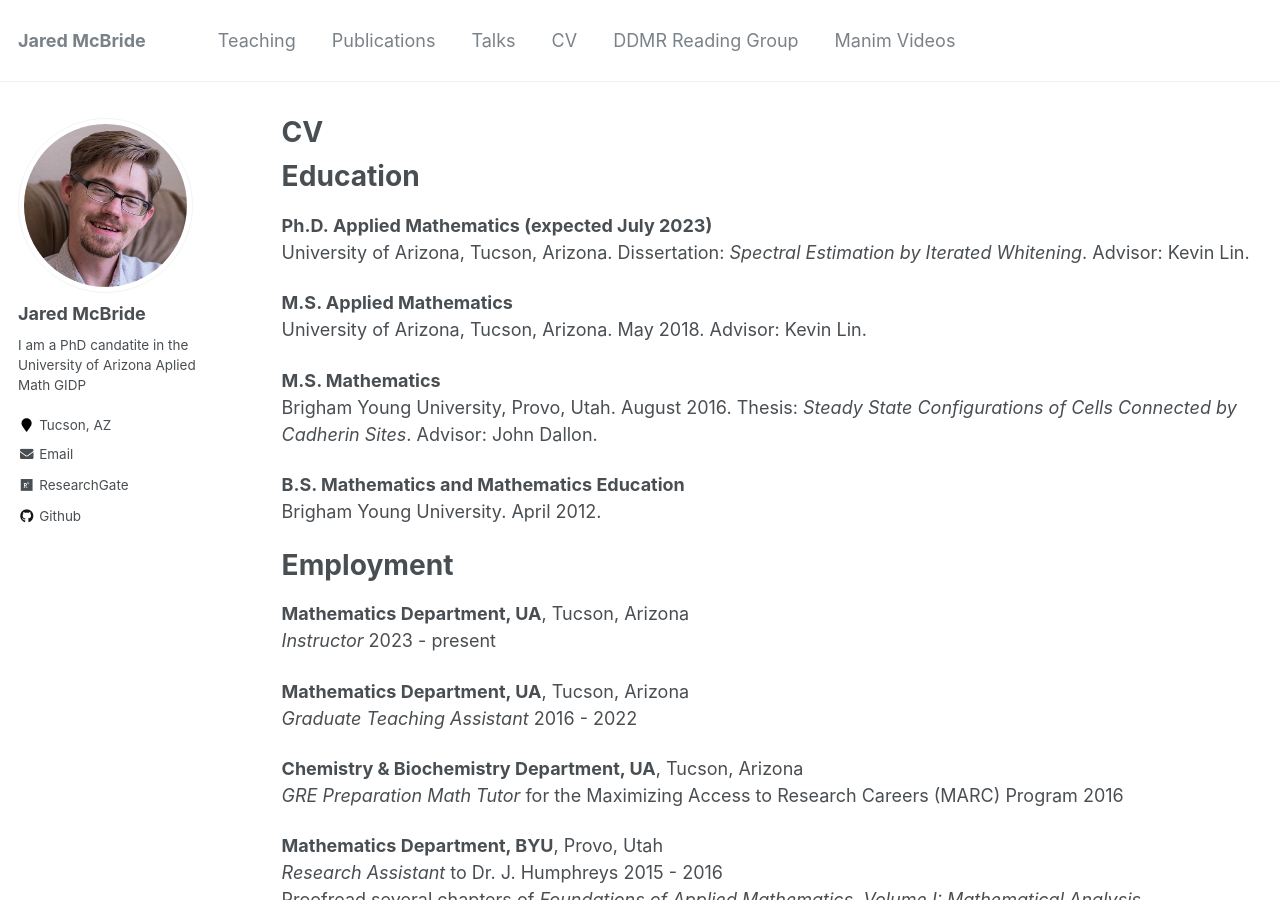
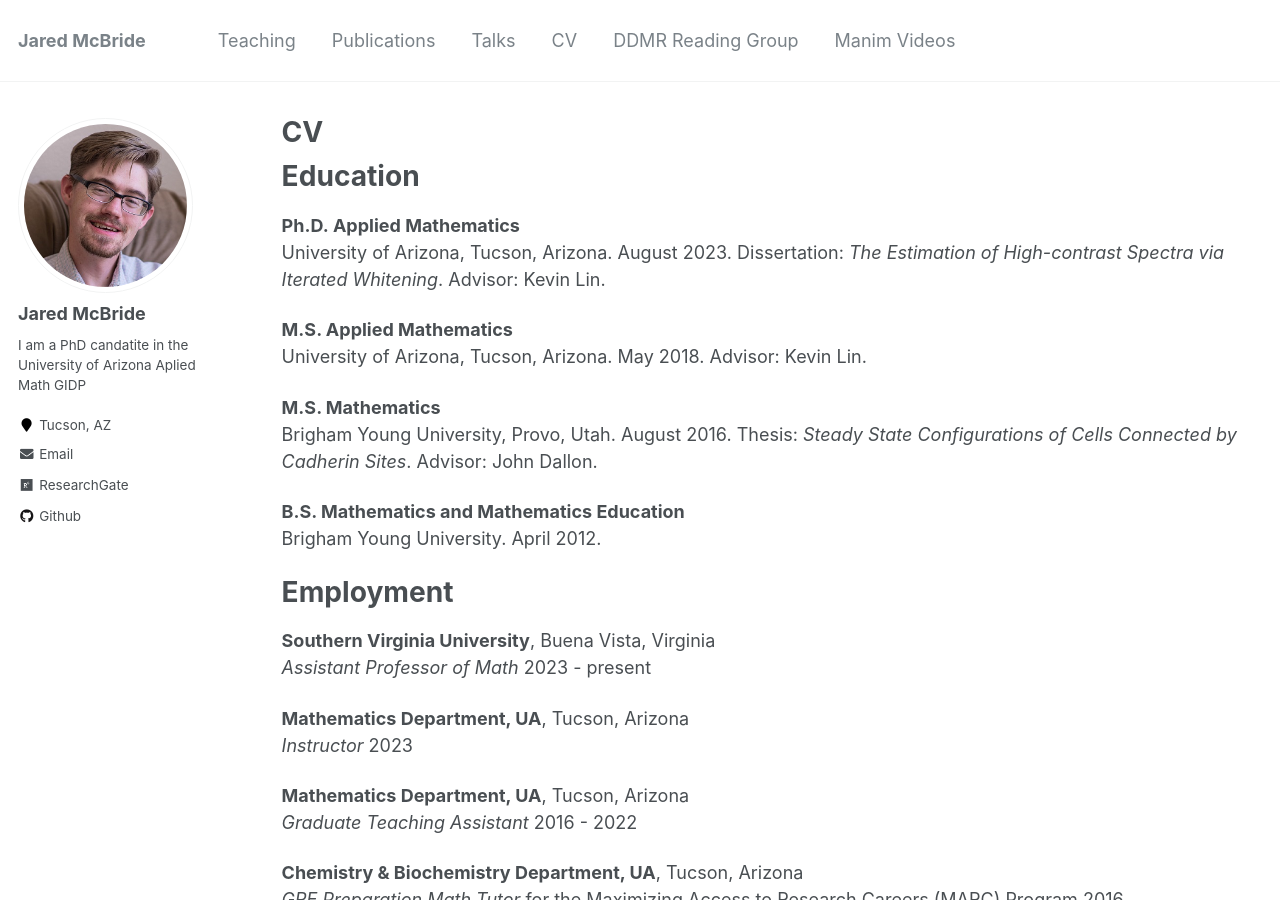
Before and after one commit to JaredMcB/JaredMcB.github.io, a Jekyll site: the page built from _pages/CV2023.md, in a window 1280 px wide and 900 px high. Built offline with Jekyll 4.4.1, drawn with Linux system fonts in a browser that asks for light colours; formulas are drawn with MathJax 3; some of the changed text lies outside the part shown.

Commit message:
Updated CV

```diff
--- a/_pages/CV2023.md
+++ b/_pages/CV2023.md
@@ -9,9 +9,8 @@ redirect_from:
 
 # Education
 
-**Ph.D. Applied Mathematics (expected July 2023)**\
-University of Arizona, Tucson, Arizona. Dissertation: *Spectral
-Estimation by Iterated Whitening*. Advisor: Kevin Lin.
+**Ph.D. Applied Mathematics**\
+University of Arizona, Tucson, Arizona. August 2023. Dissertation: *The Estimation of High-contrast Spectra via Iterated Whitening*. Advisor: Kevin Lin.
 
 **M.S. Applied Mathematics**\
 University of Arizona, Tucson, Arizona. May 2018. Advisor: Kevin Lin.
@@ -26,8 +25,11 @@ Brigham Young University. April 2012.
 
 # Employment
 
+**Southern Virginia University**, Buena Vista, Virginia\
+*Assistant Professor of Math* 2023 - present
+
 **Mathematics Department, UA**, Tucson, Arizona\
-*Instructor* 2023 - present
+*Instructor* 2023
 
 **Mathematics Department, UA**, Tucson, Arizona\
 *Graduate Teaching Assistant* 2016 - 2022
@@ -212,7 +214,9 @@ local congregation (ward). Tucson, Arizona,
 
 -   Ward Mission Leader 2018-2019
 
--   Assistant Ward Clerk (Membership) 2019 - present
+-   Assistant Ward Clerk (Membership) 2019 - 2023
+
+-   Primary Chorister 2023
 
 # Skills
 
```
